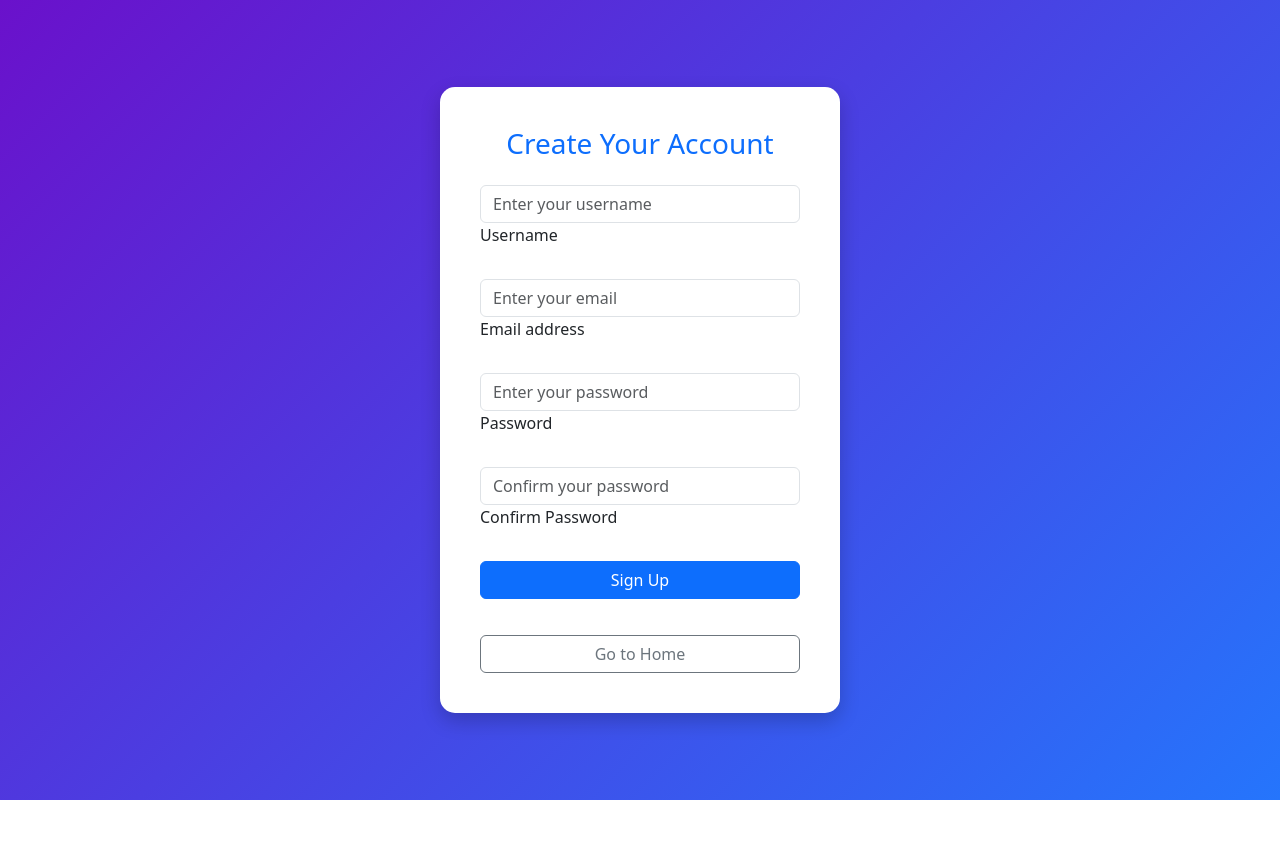
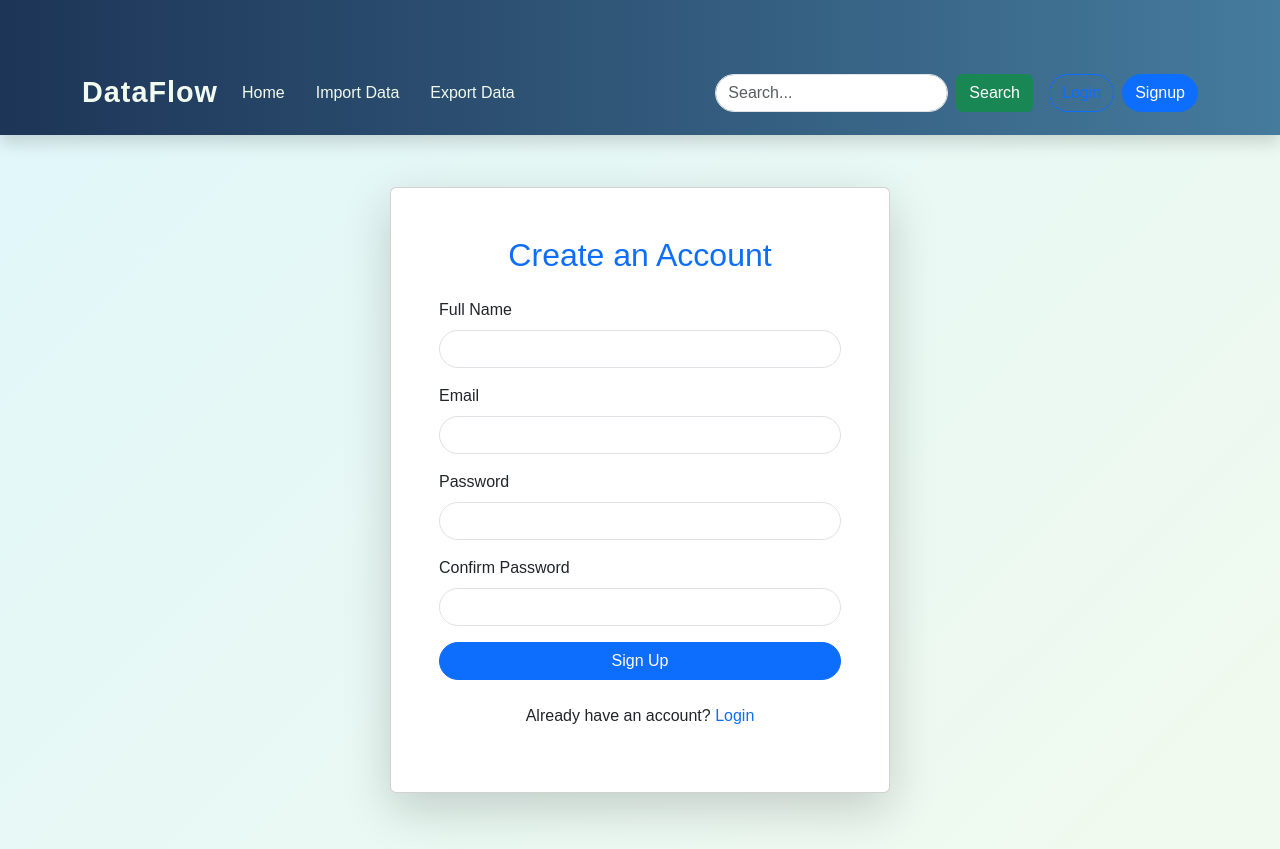
Before and after one commit to ayazkhan1410/ImportXport, a Django app: page /sign-up in a window 1280 px wide. Before the commit the page ends 800 px from the top, so only its background shows below. Run offline with Django 5.2, Linux system fonts and the light colour scheme; parts of the project's set-up code (start-up, migrations or seed data) failed here and were passed over.

Commit message:
add export data frontend, email attachment

```diff
--- a/automation/urls.py
+++ b/automation/urls.py
@@ -2,7 +2,13 @@ from django.urls import path, include
 from . import views
 
 urlpatterns = [
-    path('', views.index, name='index'),
+    path('', views.home,name='home'),
+
+    # Import and export Data
+    path('import-data', views.import_data, name='import_data'),
+    path('export-data', views.export_data, name='export_data'),
+
+    # Account URLs
     path('login', views.login_page, name='login'),
     path('sign-up', views.signup, name='signup'),
 
--- a/automation/views.py
+++ b/automation/views.py
@@ -7,19 +7,24 @@ from django.contrib.auth import authenticate, login, get_user_model
 from uploads.models import Upload
 from django.conf import settings
 import time
-from .tasks import celery_email_send, import_data_task
+from .tasks import celery_email_send, import_data_task, export_data_task
 from .helpers import *
+import datetime
+from django.core.management import call_command
 
 User = get_user_model()
 
-def index(request):
+def home(request):
+    return render(request, 'automation/home.html')
+
+def import_data(request):
     if request.method == "POST":
         file_path = request.FILES.get('file_path')
         model_name = request.POST.get('model_name')
 
         if file_path.size > 10 * 1024 * 1024:
             messages.error(request, "File size must be under 2 MB.")
-            return redirect('/')
+            return redirect('import_data')
 
         # Store the file and Model into Upload Model
         upload_obj = Upload.objects.create(
@@ -37,13 +42,13 @@ def index(request):
             check_csv_errors(file_path, model_name)
         except Exception as err:
             messages.error(request, str(err))
-            return redirect('/')
+            return redirect('import_data')
         # Handle the import data task here
         import_data_task.delay(file_path, model_name)
 
         # Show the message to the User
         messages.success(request, "You will be get notified once you're data has been imported")
-        return redirect('/')
+        return redirect('import_data')
 
     custom_models = get_all_custom_models()
     context = {
@@ -51,6 +56,24 @@ def index(request):
     }
     return render(request, "automation/index.html", context)
 
+def export_data(request):
+    if request.method == "POST":
+        model_name = request.POST.get('model_name')
+
+        # Handle the export data task
+        export_data_task.delay(model_name)
+
+        # Show the message to the User
+        messages.success(request, "You will be get notified once you're data has been Exported")
+        return redirect('export_data')
+
+    custom_models = get_all_custom_models()
+    context = {
+        'custom_models': custom_models
+    }
+    return render(request, 'automation/export-data.html', context)
+
+# Testing View
 def email_send(request):
     celery_email_send.delay()
     return HttpResponse("<h1> Email Testing Function in Django </h1>")
--- a/templates/automation/base.html
+++ b/templates/automation/base.html
@@ -3,15 +3,137 @@
   <head>
     <meta charset="utf-8">
     <meta name="viewport" content="width=device-width, initial-scale=1">
+
     {% block title %}
-    <title>Home Page</title>
+    <title>DataFlow | Manage Your Data Seamlessly</title>
     {% endblock %}
-    <link href="https://cdn.jsdelivr.net/npm/bootstrap@5.3.3/dist/css/bootstrap.min.css" rel="stylesheet" integrity="sha384-QWTKZyjpPEjISv5WaRU9OFeRpok6YctnYmDr5pNlyT2bRjXh0JMhjY6hW+ALEwIH" crossorigin="anonymous">
+
+    <link
+      href="https://cdn.jsdelivr.net/npm/bootstrap@5.3.3/dist/css/bootstrap.min.css"
+      rel="stylesheet"
+      integrity="sha384-QWTKZyjpPEjISv5WaRU9OFeRpok6YctnYmDr5pNlyT2bRjXh0JMhjY6hW+ALEwIH"
+      crossorigin="anonymous">
+
+    <style>
+      /* Navbar Styling */
+      .navbar {
+        background: linear-gradient(90deg, #1d3557, #457b9d);
+        padding: 1rem;
+      }
+
+      .navbar-brand {
+        font-family: 'Poppins', sans-serif;
+        font-size: 1.8rem;
+        font-weight: bold;
+        color: #f1faee !important;
+        letter-spacing: 1px;
+      }
+
+      .nav-link {
+        color: #f1faee !important;
+        margin-right: 15px;
+        transition: color 0.3s ease-in-out;
+      }
+
+      .nav-link:hover {
+        color: #a8dadc !important;
+      }
+
+      /* Search Bar Styling */
+      .form-control {
+        border-radius: 30px;
+      }
+
+      /* Login/Signup Buttons */
+      .btn-outline-primary {
+        border-radius: 30px;
+        transition: all 0.3s ease;
+      }
+
+      .btn-outline-primary:hover {
+        background-color: #f1faee;
+        color: #1d3557;
+      }
+
+      .btn-primary {
+        border-radius: 30px;
+        transition: all 0.3s ease;
+      }
+
+      .btn-primary:hover {
+        background-color: #457b9d;
+        border-color: #1d3557;
+      }
+
+      /* Header Background */
+      body {
+        background: linear-gradient(135deg, #e0f7fa, #f1faee);
+        font-family: 'Poppins', sans-serif;
+      }
+
+      .container {
+        margin-top: 50px;
+      }
+
+      /* Footer Styling */
+      footer {
+        background-color: #1d3557;
+        color: #f1faee;
+        padding: 10px 0;
+        text-align: center;
+      }
+    </style>
   </head>
+
   <body>
-    {% block body %}
-    <h1>Hello, world!</h1>
-    {% endblock %}
-    <script src="https://cdn.jsdelivr.net/npm/bootstrap@5.3.3/dist/js/bootstrap.bundle.min.js" integrity="sha384-YvpcrYf0tY3lHB60NNkmXc5s9fDVZLESaAA55NDzOxhy9GkcIdslK1eN7N6jIeHz" crossorigin="anonymous"></script>
+    <!-- Navbar -->
+    <nav class="navbar navbar-expand-lg shadow">
+      <div class="container">
+        <a class="navbar-brand" href="/">DataFlow</a>
+
+        <button class="navbar-toggler" type="button" data-bs-toggle="collapse"
+                data-bs-target="#navbarNav" aria-controls="navbarNav"
+                aria-expanded="false" aria-label="Toggle navigation">
+          <span class="navbar-toggler-icon"></span>
+        </button>
+
+        <div class="collapse navbar-collapse" id="navbarNav">
+          <ul class="navbar-nav me-auto">
+            <li class="nav-item">
+              <a class="nav-link active" href="/">Home</a>
+            </li>
+            <li class="nav-item">
+              <a class="nav-link" href="{% url 'import_data' %}">Import Data</a>
+            </li>
+            <li class="nav-item">
+              <a class="nav-link" href="{% url 'export_data' %}">Export Data</a>
+            </li>
+          </ul>
+
+          <!-- Search Form -->
+          <form class="d-flex me-3" role="search">
+            <input class="form-control me-2" type="search" placeholder="Search..." aria-label="Search">
+            <button class="btn btn-success" type="submit">Search</button>
+          </form>
+
+          <!-- Login / Signup Buttons -->
+          <div class="d-flex">
+            <a href="{% url 'login' %}" class="btn btn-outline-primary me-2">Login</a>
+            <a href="{% url 'signup' %}" class="btn btn-primary">Signup</a>
+          </div>
+        </div>
+      </div>
+    </nav>
+
+    <!-- Main Content Block -->
+      {% block body %}
+
+      {% endblock %}
+
+
+    <script
+      src="https://cdn.jsdelivr.net/npm/bootstrap@5.3.3/dist/js/bootstrap.bundle.min.js"
+      integrity="sha384-YvpcrYf0tY3lHB60NNkmXc5s9fDVZLESaAA55NDzOxhy9GkcIdslK1eN7N6jIeHz"
+      crossorigin="anonymous"></script>
   </body>
 </html>
--- a/templates/automation/index.html
+++ b/templates/automation/index.html
@@ -6,7 +6,7 @@
 
 {% block body %}
 <div class="container mt-5">
-  <div class="card shadow-lg p-5">
+  <div class="card shadow-lg p-5" style="margin-top: -20px;">
 
     <h1 class="text-center text-primary mb-4">Import Data From CSV File</h1>
     <hr>
@@ -19,7 +19,7 @@
       <div class="mb-4">
         <label class="form-label fs-5" for="customFile">Upload CSV File</label>
         <input type="file" class="form-control" id="customFile" name="file_path" required />
-        <small class="text-muted">Maximum file size: 2 MB</small>
+        <small class="text-muted">Maximum file size: 10 MB</small>
       </div>
 
       <div class="mb-4">
@@ -52,5 +52,6 @@
     }
   });
 </script>
+<br>
 
 {% endblock body %}
--- a/templates/automation/signup.html
+++ b/templates/automation/signup.html
@@ -1,95 +1,46 @@
 {% extends "automation/base.html" %}
 
 {% block title %}
-  <title>Signup Here!</title>
-{% endblock title %}
+<title>DataFlow | Signup</title>
+{% endblock %}
 
 {% block body %}
-<style>
-  body {
-    background: linear-gradient(135deg, #6a11cb 0%, #2575fc 100%);
-    height: 100vh;
-    display: flex;
-    align-items: center;
-    justify-content: center;
-  }
-
-  .signup-card {
-    width: 400px;
-    padding: 40px;
-    border-radius: 15px;
-    box-shadow: 0 8px 20px rgba(0, 0, 0, 0.2);
-    background-color: #fff;
-  }
-
-  .alert {
-    margin-bottom: 20px;
-    padding: 10px;
-    border-radius: 5px;
-  }
-
-  .alert-success {
-    background-color: #d4edda;
-    color: #155724;
-  }
-
-  .alert-danger {
-    background-color: #f8d7da;
-    color: #721c24;
-  }
-
-  a {
-    text-decoration: none;
-  }
-
-  .home-button {
-    display: block;
-    text-align: center;
-    margin-top: 20px;
-  }
-</style>
-
-<div class="signup-card">
-  <h3 class="text-center text-primary mb-4">Create Your Account</h3>
-
-  <!-- Display messages if any -->
-  {% if messages %}
-    {% for message in messages %}
-      <div class="alert {% if message.tags %}alert-{{ message.tags }}{% endif %}">
-        {{ message }}
-      </div>
-    {% endfor %}
-  {% endif %}
-
+<div class="container d-flex justify-content-center align-items-center" style="min-height: 80vh;">
+  <div class="card shadow-lg p-5" style="width: 500px; margin-top: -30px;" >
+    <h2 class="text-center text-primary mb-4">Create an Account</h2>
     <form method="POST">
       {% csrf_token %}
-    <div class="form-outline mb-4">
-      <input type="text" name="username" class="form-control" placeholder="Enter your username" required />
-      <label class="form-label" for="username">Username</label>
+
+      <div class="mb-3">
+        <label for="name" class="form-label">Full Name</label>
+        <input type="text" class="form-control" id="name" name="name" required>
       </div>
 
-    <div class="form-outline mb-4">
-      <input type="email" name="email" class="form-control" placeholder="Enter your email" required />
-      <label class="form-label" for="email">Email address</label>
+      <div class="mb-3">
+        <label for="email" class="form-label">Email</label>
+        <input type="email" class="form-control" id="email" name="email" required>
       </div>
 
-    <div class="form-outline mb-4">
-      <input type="password" name="password1" class="form-control" placeholder="Enter your password" required />
-      <label class="form-label" for="password1">Password</label>
+      <div class="mb-3">
+        <label for="password" class="form-label">Password</label>
+        <input type="password" class="form-control" id="password" name="password" required>
       </div>
 
-    <div class="form-outline mb-4">
-      <input type="password" name="password2" class="form-control" placeholder="Confirm your password" required />
-      <label class="form-label" for="password2">Confirm Password</label>
+      <div class="mb-3">
+        <label for="confirm_password" class="form-label">Confirm Password</label>
+        <input type="password" class="form-control" id="confirm_password" name="confirm_password" required>
       </div>
 
-    <button type="submit" class="btn btn-primary btn-block w-100 mb-3">Sign Up</button>
+      <div class="text-center">
+        <button type="submit" class="btn btn-primary w-100">Sign Up</button>
+      </div>
     </form>
 
-  <!-- Home Button -->
-  <div class="home-button">
-    <a href="/" class="btn btn-outline-secondary w-100">Go to Home</a>
+    <p class="text-center mt-4">
+      Already have an account? <a href="{% url 'login' %}" class="text-primary text-decoration-none">Login</a>
+    </p>
   </div>
 </div>
+<br>
 
-{% endblock body %}
+{% endblock %}
```
Also changed, not shown: automation/helpers.py (+23 -1 lines), automation/management/commands/exportdata.py (+3 -10 lines), automation/tasks.py (+17 -1 lines), employees.csv (deleted, +0 -51 lines), exported_student_data_21-10-2024-20-28.csv (deleted, +0 -55 lines), templates/automation/export-data.html (added, +48 -0 lines), templates/automation/home.html (added, +40 -0 lines), templates/automation/login.html (+24 -64 lines). Lines whose indentation alone changed are shown as unchanged.
